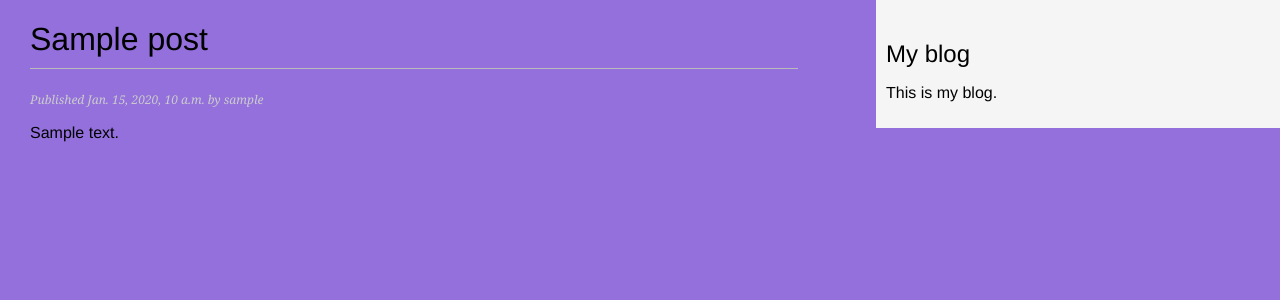
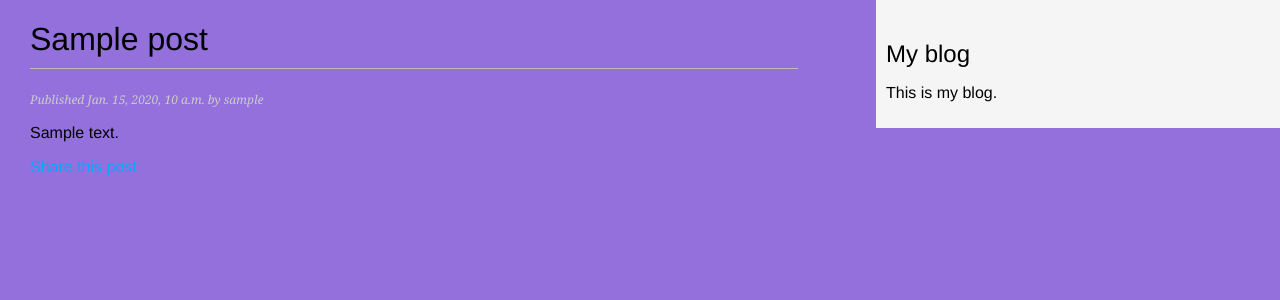
Before and after one commit to stutiraut/djangoblog, a Django app: a page that uses blog/templates/blog/post/detail.html in a window 1280 px wide. Shown: the top 300 px of the page. Run offline with Django 3.2, Linux system fonts and the light colour scheme; tables that the repository leaves empty hold one stand-in row (values such as "Sample post").

Commit message:
Added sharing post option

```diff
--- a/blog/templates/blog/post/detail.html
+++ b/blog/templates/blog/post/detail.html
@@ -8,4 +8,6 @@
     Published {{ post.publish }} by {{ post.author }}
   </p>
   {{ post.body|linebreaks }}
+    <p>		<a	href="{%	url	"blog:post_share"	post.id	%}">
+        Share	this	post		</a> </p>
 {% endblock %}
--- a/blog/templates/blog/post/list.html
+++ b/blog/templates/blog/post/list.html
@@ -10,5 +10,5 @@
             Published	{{ post.publish	}}	by	{{ post.author	}}
         </p>				{{ post.body|truncatewords:30|linebreaks	}}
     {%	endfor	%}
-    {% include "pagination.html" with page=posts %}
+    {% include "pagination.html" with page=page_obj %}
     {%	endblock	%}
--- a/blog/urls.py
+++ b/blog/urls.py
@@ -5,8 +5,10 @@ from . import views
 app_name = 'blog'
 urlpatterns = [
     # post views
-    path('', views.post_list, name='post_list'),
+    #path('', views.post_list, name='post_list'),
+    path('', views.PostListView.as_view(), name='post_list'),
     path('<int:year>/<int:month>/<int:day>/<slug:post>/',
                      views.post_detail,
                         name='post_detail'),
+    path('<int:post_id>/share/', views.post_share,	name='post_share'),
     ]
--- a/blog/views.py
+++ b/blog/views.py
@@ -2,6 +2,9 @@ from django.shortcuts import render, get_object_or_404
 from django.core.paginator import Paginator, EmptyPage,PageNotAnInteger
 from django.views.generic import ListView
 from .models import Post
+from .forms import EmailPostForm
+from django.core.mail import send_mail
+
 
 def post_list(request):
     object_list = Post.published.all()
@@ -20,6 +23,12 @@ def post_list(request):
                   {'page': page,
                     'posts': posts})
 
+class	PostListView(ListView):
+    queryset	=	Post.published.all()
+    context_object_name	=	'posts'
+    paginate_by	=	3
+    template_name	=	'blog/post/list.html'
+
 def post_detail(request, year, month, day, post):
     post = get_object_or_404(Post, slug=post,
                                    status='published',
@@ -29,3 +38,28 @@ def post_detail(request, year, month, day, post):
     return render(request,
                   'blog/post/detail.html',
                   {'post': post})
+
+
+def post_share(request, post_id):
+    # Retrieve post by id
+    post = get_object_or_404(Post, id=post_id, status='published')
+    sent = False
+
+    if request.method == 'POST':
+        # Form was submitted
+        form = EmailPostForm(request.POST)
+        if form.is_valid():
+            # Form fields passed validation
+            cd = form.cleaned_data
+            post_url = request.build_absolute_uri(
+                post.get_absolute_url())
+            subject = '{} ({}) recommends you reading "{}"'.format(cd['name'], cd['email'], post.title)
+            message = 'Read "{}" at {}\n\n{}\'s comments: {}'.format(post.title, post_url, cd['name'], cd['comments'])
+            send_mail(subject, message, 'admin@myblog.com',
+                      [cd['to']])
+        sent = True
+    else:
+        form = EmailPostForm()
+    return render(request, 'blog/post/share.html', {'post': post,
+                                                    'form': form,
+                                                    'sent': sent})
--- a/my_blog/settings.py
+++ b/my_blog/settings.py
@@ -150,3 +150,9 @@ try:
     from .local_settings import *
 except ImportError:
     pass
+
+EMAIL_HOST = 'smtp.gmail.com'
+EMAIL_HOST_USER = 'stutsraut1@gmail.com'
+EMAIL_HOST_PASSWORD = 'celebrity533801'
+EMAIL_PORT = 587
+EMAIL_USE_TLS = True
```
